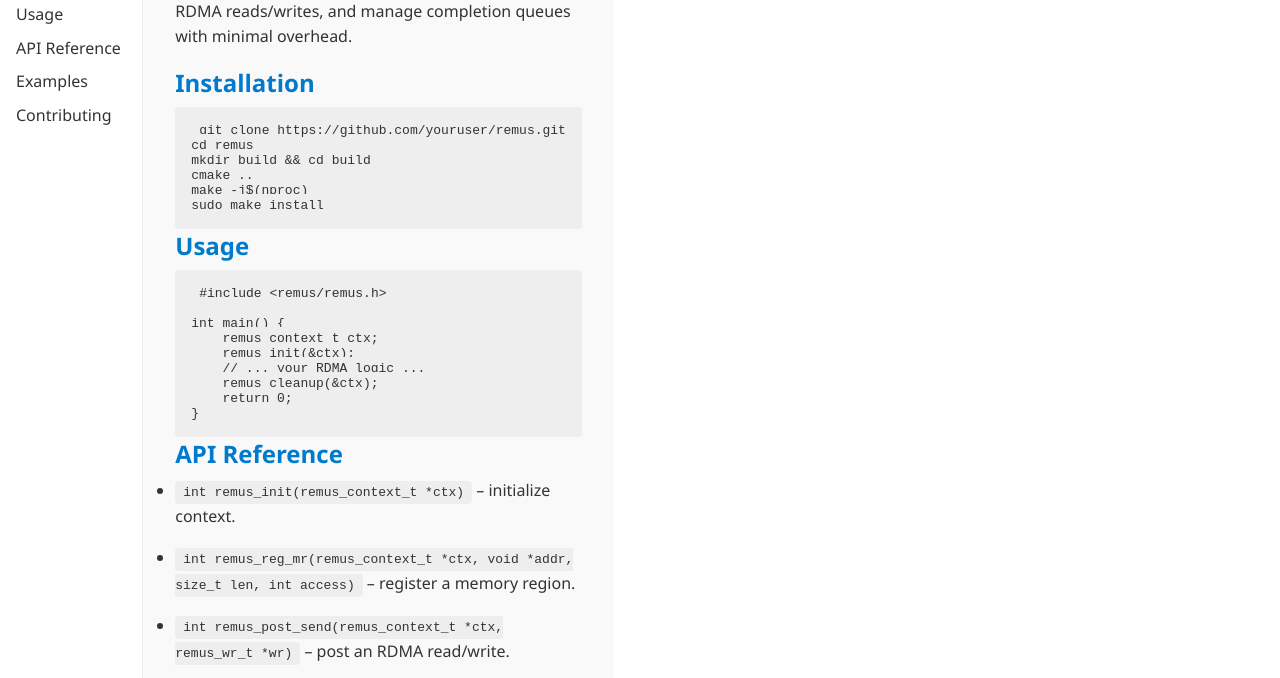
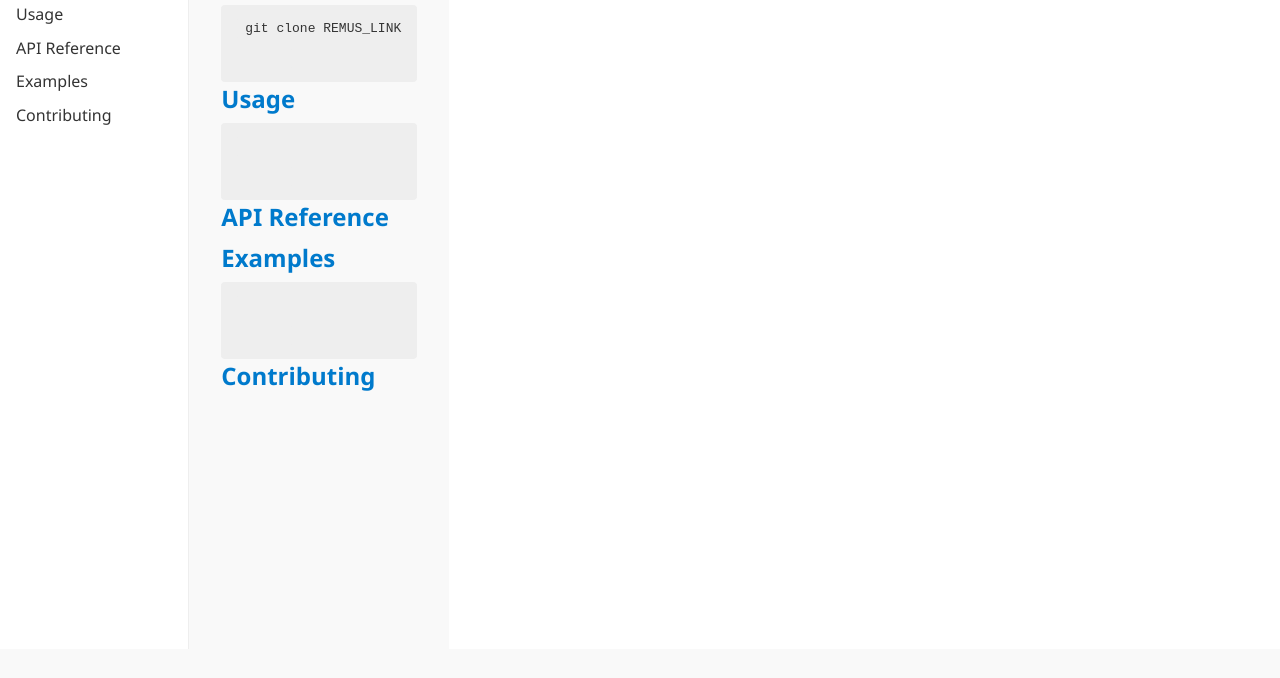
Before and after one commit to sss-lehigh/remus-docs, a plain HTML site: page docs/index.html in a window 1280 px wide. Shown: the part 151-829 px from the top of the page. After the commit the page ends 800 px from the top, so only its background shows below. Drawn offline with Linux system fonts and the light colour scheme.

Commit message:
change structure

```diff
--- a/docs/index.html
+++ b/docs/index.html
@@ -1,14 +1,16 @@
 <!DOCTYPE html>
 <html lang="en">
+
 <head>
   <meta charset="UTF-8">
   <meta name="viewport" content="width=device-width, initial-scale=1">
-  <title>Remus RDMA Library Documentation</title>
+  <title>Remus Docs</title>
   <link rel="stylesheet" href="style.css">
 </head>
+
 <body>
   <nav>
-    <h2>Remus Docs</h2>
+    <h2>Remus Documentation</h2>
     <ul>
       <li><a href="#overview">Overview</a></li>
       <li><a href="#installation">Installation</a></li>
@@ -22,62 +24,47 @@
   <main>
     <section id="overview">
       <h1>Overview</h1>
-      <p>Remus is a low-level C library providing one-sided RDMA primitives for high-performance networking. It exposes APIs to register memory regions, perform RDMA reads/writes, and manage completion queues with minimal overhead.</p>
+      <p>TODO</p>
     </section>
 
     <section id="installation">
       <h2>Installation</h2>
-      <pre><code>git clone https://github.com/youruser/remus.git
-cd remus
-mkdir build && cd build
-cmake ..
-make -j$(nproc)
-sudo make install</code></pre>
+      <pre><code>git clone REMUS_LINK
+
+      </code></pre>
     </section>
 
     <section id="usage">
       <h2>Usage</h2>
-      <pre><code>#include &lt;remus/remus.h&gt;
+      <pre><code>
 
-int main() {
-    remus_context_t ctx;
-    remus_init(&ctx);
-    // ... your RDMA logic ...
-    remus_cleanup(&ctx);
-    return 0;
-}</code></pre>
+      </code></pre>
     </section>
 
     <section id="api-reference">
       <h2>API Reference</h2>
       <ul>
-        <li><code>int remus_init(remus_context_t *ctx)</code> – initialize context.</li>
-        <li><code>int remus_reg_mr(remus_context_t *ctx, void *addr, size_t len, int access)</code> – register a memory region.</li>
-        <li><code>int remus_post_send(remus_context_t *ctx, remus_wr_t *wr)</code> – post an RDMA read/write.</li>
-        <li><code>int remus_poll_cq(remus_context_t *ctx, int timeout_ms)</code> – poll completion queue.</li>
+
       </ul>
     </section>
 
     <section id="examples">
       <h2>Examples</h2>
-      <pre><code>remus_wr_t wr = {
-    .opcode      = REMUS_RDMA_READ,
-    .local_addr  = local_buf,
-    .remote_addr = remote_addr,
-    .length      = size
-};
-remus_post_send(&ctx, &wr);
-remus_poll_cq(&ctx, 1000);</code></pre>
+      <pre><code>
+
+      </code></pre>
     </section>
 
     <section id="contributing">
       <h2>Contributing</h2>
-      <p>Contributions are welcome! Please open issues or pull requests on <a href="https://github.com/youruser/remus">GitHub</a>. See <code>CONTRIBUTING.md</code> for guidelines.</p>
+
     </section>
   </main>
 
   <footer>
-    &copy; 2025 Remus Project
+    &copy; SPAA 2025 Workshop
   </footer>
+
 </body>
+
 </html>
```
